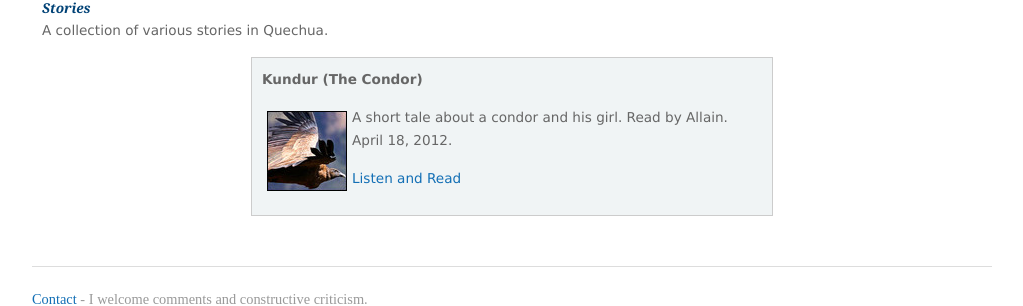
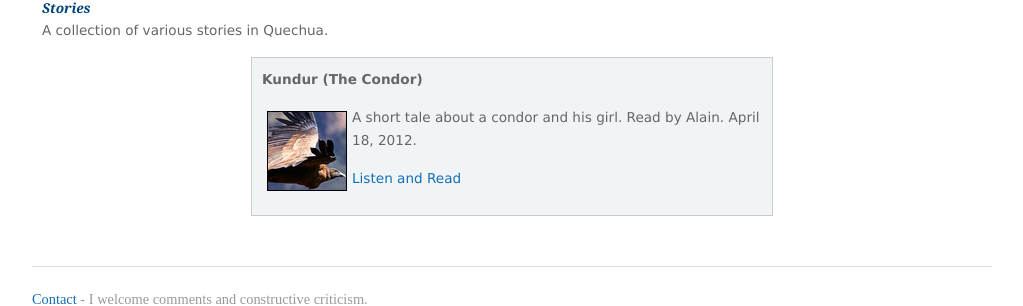
Before and after one commit to Ramblurr/Quechua, a Jekyll site: the page built from recordings.markdown, in a window 1280 px wide. Shown: the part 500-806 px from the top of the page, without its empty margins (128-1151 px from the left). Built offline with Jekyll 4.4.1, drawn with Linux system fonts in a browser that asks for light colours; Markdown is read by kramdown in place of the engine named in the settings.

Commit message:
Fix alain's name

```diff
--- a/recordings.markdown
+++ b/recordings.markdown
@@ -34,7 +34,7 @@ Coming soon.
 
 A collection of various stories in Quechua.
 
-{% story Kundur (The Condor)~kundur~A short tale about a condor and his girl. Read by Allain. April 18, 2012.%}
+{% story Kundur (The Condor)~kundur~A short tale about a condor and his girl. Read by Alain. April 18, 2012.%}
 
 [kundur]: /audio/stories/kundur.mp3
 [kundur_t]: /audio/stories/kundur.html
```
Also changed, not shown: audio/stories/kundur.markdown (+1 -1 lines).
